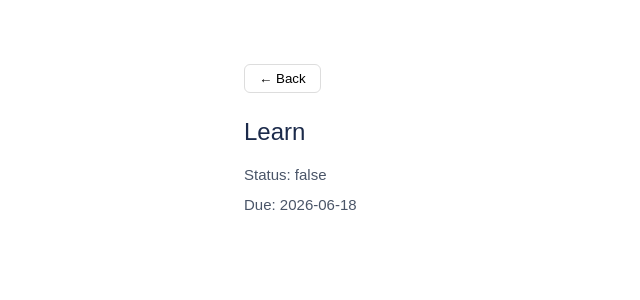
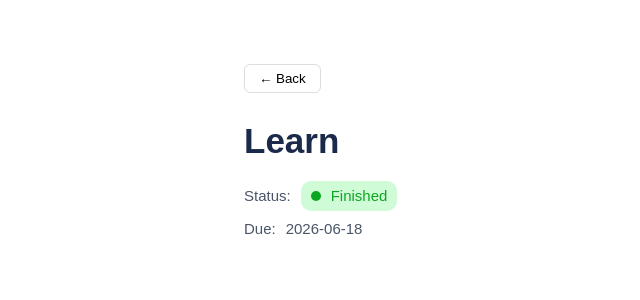
Before and after one commit to sisonjcs/SISON_JANELLE_CASSANDRA_FRONTEND, a Vue app: page /task/1 in a window 1280 px wide. Shown: the top 300 px of the page, without its empty margins (160-800 px from the left). Built offline with nearby package versions, Linux system fonts and the light colour scheme; the HTML template or start-up script is replaced by a standard one.

Commit message:
style: styled task detail view

```diff
--- a/src/stores/taskStore.ts
+++ b/src/stores/taskStore.ts
@@ -3,7 +3,7 @@ import { computed, ref } from 'vue'
 
 export const useTaskStore = defineStore('tasks', () => {
     const tasks = ref([
-        {id: 1, name: 'Learn', done: false, dueDate: '2026-06-18', priority: 'low'},
+        {id: 1, name: 'Learn', done: true, dueDate: '2026-06-18', priority: 'low'},
         {id: 2, name: 'Study', done: false, dueDate: '2026-06-18', priority: 'medium'},
         {id: 3, name: 'Eat', done: false, dueDate: '2026-06-18', priority: 'high'},
         {id: 4, name: 'Sleep', done: false, dueDate: '2026-06-18', priority: 'low'},
--- a/src/views/day3/TaskDetailView.vue
+++ b/src/views/day3/TaskDetailView.vue
@@ -35,8 +35,17 @@ function goBack() {
 
       <!-- TODO 5: Display task.name, task.dueDate, and task.done status -->
       <h1>{{ task.name }}</h1>
-      <p>Status: {{ task.done }}</p>
-      <p>Due: {{ task.dueDate }}</p>
+      <p>Status:
+        <span :class="{ done: task.done, pending: !task.done }" >
+          <div :class="{ donecircle: task.done, pendingcircle: !task.done }"/>
+          {{ task.done ? "Finished" : "Pending"}}
+        </span>
+      </p>
+      <p>Due:
+        <span class="task-duedate">
+          {{ task.dueDate }}
+        </span>
+      </p>
     </div>
 
     <!-- This case is handled by the router guard, but good to have a fallback -->
@@ -49,8 +58,41 @@ function goBack() {
 
 <style scoped>
 .detail-view { max-width: 520px; margin: 40px auto; padding: 24px; font-family: Arial, sans-serif; }
+.detail-view div p span {
+  display: flex;
+  align-items: center;
+  gap: 10px;
+}
 .back-btn { background: none; border: 1px solid #ddd; border-radius: 6px; padding: 6px 14px; cursor: pointer; margin-bottom: 20px; }
 .back-btn:hover { background: #f3f4f6; }
-h1 { color: #1B2A4A; font-size: 24px; margin-bottom: 12px; }
-p { color: #4A5568; font-size: 15px; margin: 6px 0; }
+h1 { color: #1B2A4A; font-size: 35px; margin-bottom: 12px; font-weight: bold; }
+p { display: flex; flex-direction: row; align-items: center; color: #4A5568; font-size: 15px; margin: 6px 0; gap: 10px;}
+
+.done {
+  padding: 3px 10px;
+  border-radius: 10px;
+  background: #cffcd7;
+  color: #0ca721;
+}
+
+.donecircle {
+  background: #0ca721;
+  width: 10px;
+  height: 10px;
+  border-radius: 100%;
+}
+
+.pending {
+  padding: 3px 10px;
+  border-radius: 10px;
+  background: #FAFCCF;
+  color: #9FA70C;
+}
+
+.pendingcircle {
+  background: #9FA70C;
+  width: 10px;
+  height: 10px;
+  border-radius: 100%;
+}
 </style>
```
